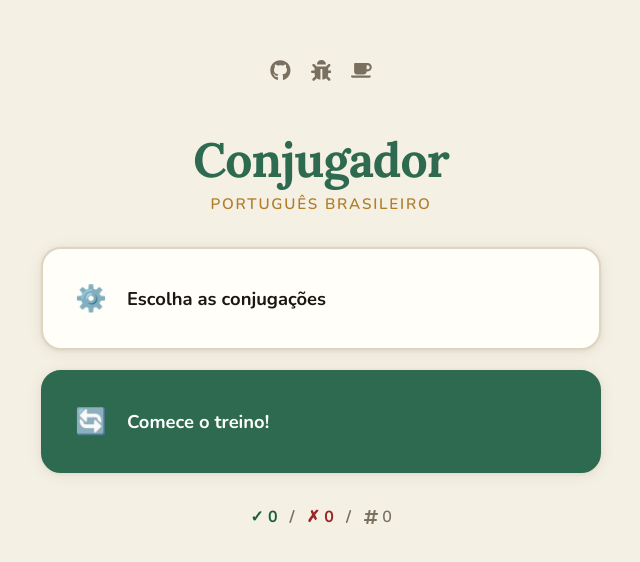
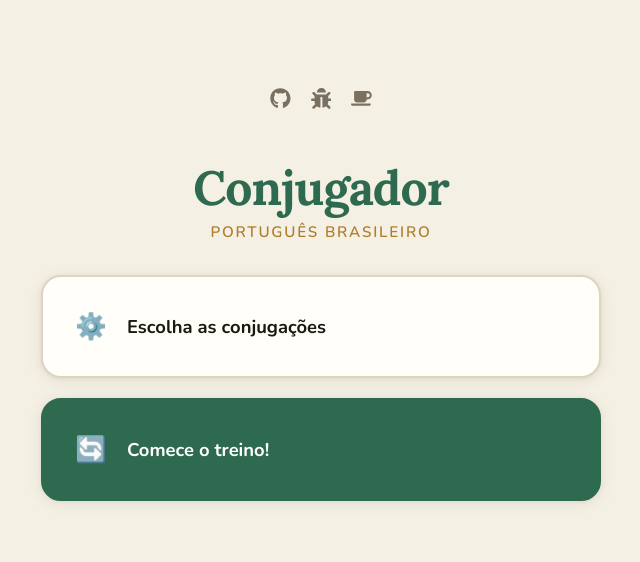
Before and after one commit to philkleer/portuguese-conjugation-react, a React (Vite) app: page / in a window 1280 px wide. Shown: the part 106-668 px from the top of the page, without its empty margins (319-959 px from the left). Built offline with nearby package versions, Linux system fonts and the light colour scheme.

Commit message:
fix: removed scores from home view

```diff
--- a/src/app.jsx
+++ b/src/app.jsx
@@ -104,17 +104,7 @@ export default function App() {
           </button>
         </main>
 
-        <footer className="home-footer">
-          <p className="score-badge">
-            <span className="score-badge__correct">✓ {exercise.score.correct}</span>
-            <span className="score-badge__divider">/</span>
-            <span className="score-badge__wrong">✗ {exercise.score.wrong}</span>
-            <span className="score-badge__divider">/</span>
-            <span className="score-badge__total">
-              <FaHashtag /> {exercise.score.correct + exercise.score.wrong}
-            </span>
-          </p>
-        </footer>
+
       </div>
     );
   }
```
Also changed, not shown: 10 other files (tests, documents, lock files or other folders).
